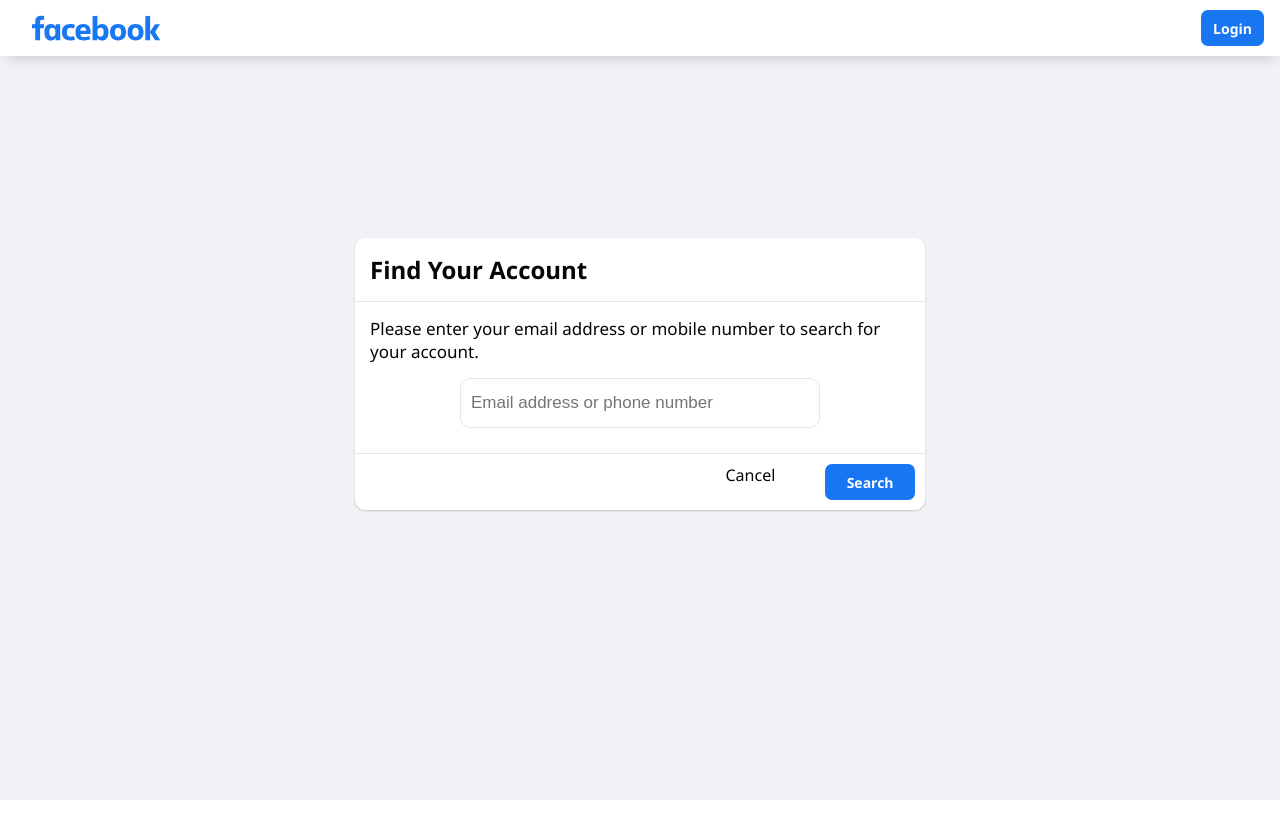
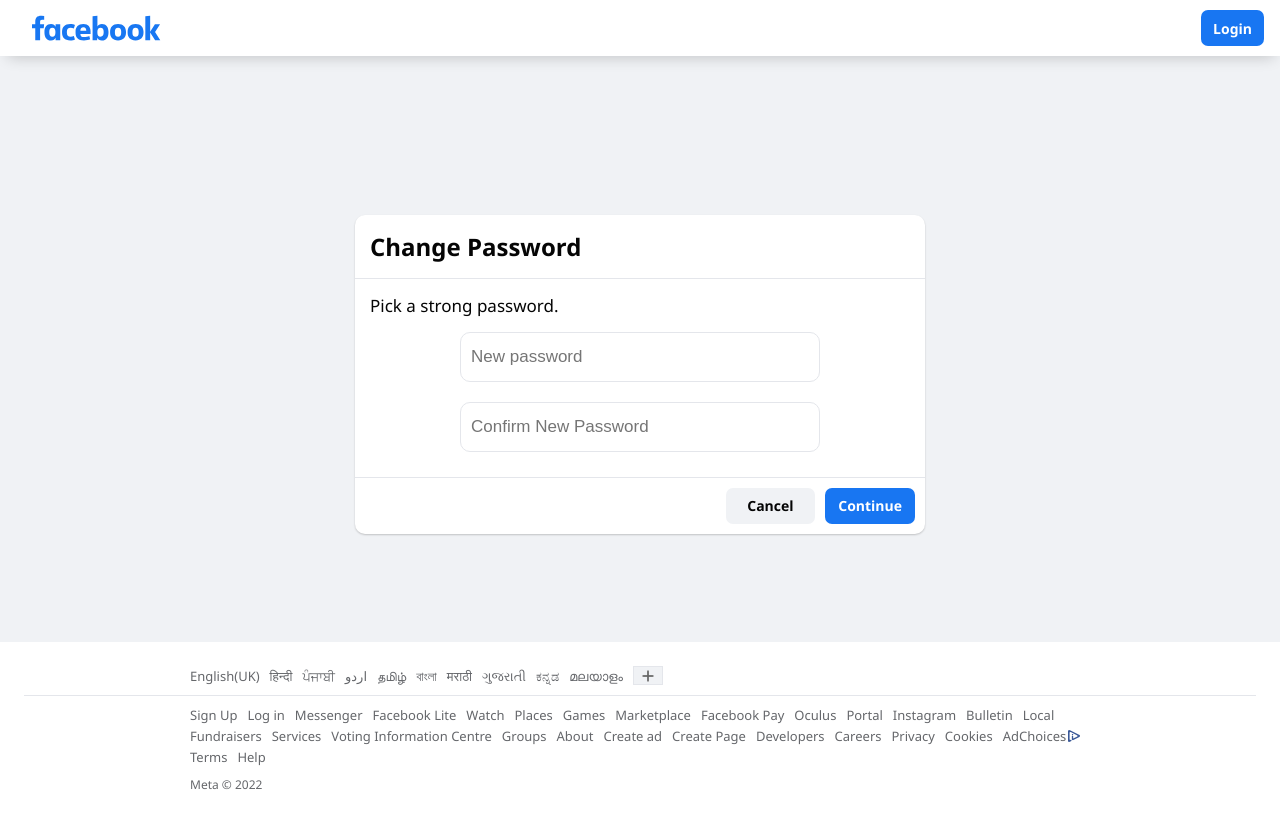
Before and after one commit to Ayush-Panwar/Facebook-Clone, a React (Create React App) app in the folder frontend/: page /reset in a window 1280 px wide. Built offline with nearby package versions, Linux system fonts and the light colour scheme.

Commit message:
rest password

```diff
--- a/frontend/src/components/inputs/logininputs/index.js
+++ b/frontend/src/components/inputs/logininputs/index.js
@@ -1,18 +1,25 @@
 import "./style.css";
 import { useField, ErrorMessage } from "formik";
 import { useMediaQuery } from "react-responsive";
-export default function LoginInput(props) {
+export default function LoginInput({ placeholder, bottom, ...props }) {
   const [field, meta] = useField(props);
   const desktopView = useMediaQuery({
-    query: "(min-width:850px)",
+    query: "(min-width: 850px)",
+  });
+  const view1050 = useMediaQuery({
+    query: "(max-width: 1050px)",
   });
 
   return (
     <div className="input_wrap">
-      {meta.touched && meta.error && !props.bottom && (
+      {meta.touched && meta.error && !bottom && (
         <div
           className={
-            desktopView ? "input_error input_error_desktop" : "input_error"
+            desktopView && view1050 && field.name === "password"
+              ? "input_error input_error_desktop err_res_password"
+              : desktopView
+              ? "input_error input_error_desktop"
+              : "input_error"
           }
           style={{ transform: "translateY(3px)" }}
         >
@@ -24,19 +31,22 @@
           )}
         </div>
       )}
-
       <input
         className={meta.touched && meta.error ? "input_error_border" : ""}
         type={field.type}
         name={field.name}
-        placeholder={field.placeholder}
+        placeholder={placeholder}
         {...field}
         {...props}
       />
-      {meta.touched && meta.error && props.bottom && (
+      {meta.touched && meta.error && bottom && (
         <div
           className={
-            desktopView ? "input_error input_error_desktop" : "input_error"
+            desktopView && view1050 && field.name === "conf_password"
+              ? "input_error conf_password_error"
+              : desktopView
+              ? "input_error input_error_desktop"
+              : "input_error"
           }
           style={{
             transform: "translateY(2px)",
@@ -52,10 +62,11 @@
           )}
         </div>
       )}
+
       {meta.touched && meta.error && (
         <i
           className="error_icon"
-          style={{ top: `${!props.bottom && !desktopView ? "63%" : "15px"}` }}
+          style={{ top: `${!bottom && !desktopView ? "63%" : "15px"}` }}
         ></i>
       )}
     </div>
--- a/frontend/src/index.css
+++ b/frontend/src/index.css
@@ -59,7 +59,6 @@
   font-family: inherit;
   font-weight: 600;
   font-size: 14px;
-  color: #fff;
   display: flex;
   align-items: center;
   padding: 8.5px 12px;
--- a/frontend/src/pages/login/style.css
+++ b/frontend/src/pages/login/style.css
@@ -153,6 +153,72 @@
 
 /*---------------Register------------*/
 
+/* ------------Media Queries---------- */
+@media (min-width: 539px) {
+  .login_2_wrap {
+    max-width: 520px;
+  }
+  .register {
+    width: 400px;
+  }
+  .reg_line {
+    flex-direction: row;
+  }
+  .reg_grid select,
+  .reg_grid label {
+    width: 110px;
+  }
+  .reg_grid .input_error {
+    width: 350px;
+  }
+}
+@media (min-width: 650px) {
+  .login_footer_wrap {
+    max-width: 520px;
+  }
+}
+@media (min-width: 850px) {
+  .login_wrap {
+    display: flex;
+    align-items: center;
+    max-width: 1000px;
+    margin: 0 auto;
+  }
+  .login_1 {
+    display: flex;
+    flex-direction: column;
+    width: 50%;
+    margin-bottom: 15vh;
+  }
+
+  .login_1 img {
+    width: 300px;
+    margin-left: -1.7rem;
+  }
+  .login_1 span {
+    font-size: 28px;
+  }
+  .login_2_wrap {
+    width: 400px;
+  }
+  .input_wrap {
+    width: 360px !important;
+  }
+  .login_footer_wrap {
+    max-width: 900px;
+  }
+}
+@media (max-height: 725px) and (max-width: 400px) {
+  .login_footer {
+    height: 22%;
+  }
+}
+@media (max-height: 850px) and (max-width: 850px) {
+  .login_footer {
+    height: 22%;
+  }
+}
+
 @media (max-height: 725px) and (max-width: 400px) {
   .login_wrap {
     height: 78%;
@@ -165,3 +231,5 @@
     margin-bottom: 80px;
   }
 }
+
+/* ------------Media Queries---------- */
--- /dev/null
+++ b/frontend/src/pages/reset/ChangePassword.js
@@ -0,0 +1,62 @@
+import { Form, Formik } from "formik";
+import { useState } from "react";
+import { Link } from "react-router-dom";
+import LoginInput from "../../components/inputs/logininputs";
+import * as Yup from "yup";
+export default function ChangePassword({
+  password,
+  setPassword,
+  conf_password,
+  setConf_password,
+  error,
+}) {
+  const validatePassword = Yup.object({
+    password: Yup.string()
+      .required(
+        "Enter a combination of at least six number ,letters and punctuation marks(such as ! and &)."
+      )
+      .min(6, "Password must be at least 6 characters long")
+      .max(36, "Password cant be more than 36 character"),
+    conf_password: Yup.string()
+      .required("Confirm your password")
+      .oneOf([Yup.ref("passowrd")], "Passwords must match."),
+  });
+  return (
+    <div className="reset_form" style={{ height: "320px" }}>
+      <div className="reset_form_header">Change Password</div>
+      <div className="reset_form_text">Pick a strong password.</div>
+      <Formik
+        enableReinitialize
+        initialValues={{ password, conf_password }}
+        validationSchema={validatePassword}
+      >
+        {(formik) => (
+          <Form>
+            <LoginInput
+              type="password"
+              name="password"
+              onChange={(e) => setPassword(e.target.value)}
+              placeholder="New password"
+            />
+            <LoginInput
+              type="password"
+              name="conf_password"
+              onChange={(e) => setConf_password(e.target.value)}
+              placeholder="Confirm New Password"
+              bottom="true"
+            />
+            {error && <div className="error_text">{error}</div>}
+            <div className="reset_form_btns">
+              <Link to="/login" className="gray_btn">
+                Cancel
+              </Link>
+              <button type="submit" className="blue_btn">
+                Continue
+              </button>
+            </div>
+          </Form>
+        )}
+      </Formik>
+    </div>
+  );
+}
--- /dev/null
+++ b/frontend/src/pages/reset/CodeVerification.js
@@ -0,0 +1,46 @@
+import { Form, Formik } from "formik";
+import { useState } from "react";
+import { Link } from "react-router-dom";
+import LoginInput from "../../components/inputs/logininputs";
+import * as Yup from "yup";
+export default function CodeVerification({ code, setCode, error }) {
+  const validateCode = Yup.object({
+    code: Yup.string()
+      .required("Code is required")
+      .min("5", "Code must be 5 charaters .")
+      .max("5", "Code must be 5 charaters ."),
+  });
+  return (
+    <div className="reset_form">
+      <div className="reset_form_header">Code Verification</div>
+      <div className="reset_form_text">
+        Please enter code that been sent to your email.
+      </div>
+      <Formik
+        enableReinitialize
+        initialValues={{ code }}
+        validationSchema={validateCode}
+      >
+        {(formik) => (
+          <Form>
+            <LoginInput
+              type="text"
+              name="code"
+              onChange={(e) => setCode(e.target.value)}
+              placeholder="Code"
+            />
+            {error && <div className="error_text">{error}</div>}
+            <div className="reset_form_btns">
+              <Link to="/login" className="gray_btn">
+                Cancel
+              </Link>
+              <button type="submit" className="blue_btn">
+                Continue
+              </button>
+            </div>
+          </Form>
+        )}
+      </Formik>
+    </div>
+  );
+}
--- /dev/null
+++ b/frontend/src/pages/reset/SearchAccount.js
@@ -0,0 +1,47 @@
+import { Form, Formik } from "formik";
+import { useState } from "react";
+import { Link } from "react-router-dom";
+import * as Yup from "yup";
+import LoginInput from "../../components/inputs/logininputs";
+export default function SearchAccount({ email, setEmail, error }) {
+  const validateEmail = Yup.object({
+    email: Yup.string()
+      .required("Email.required.")
+      .email("Must be a valid email address")
+      .max(50, "Email address can't have more than 50 character"),
+  });
+  return (
+    <div className="reset_form">
+      <div className="reset_form_header">Find Your Account</div>
+      <div className="reset_form_text">
+        Please enter your email address or mobile number to search for your
+        account.
+      </div>
+      <Formik
+        enableReinitialize
+        initialValues={{ email }}
+        validationSchema={validateEmail}
+      >
+        {(formik) => (
+          <Form>
+            <LoginInput
+              type="text"
+              name="email"
+              onChange={(e) => setEmail(e.target.value)}
+              placeholder="Email address or phone number"
+            />
+            {error && <div className="error_text">{error}</div>}
+            <div className="reset_form_btns">
+              <Link to="/login" className="gray_btn">
+                Cancel
+              </Link>
+              <button type="submit" className="blue_btn">
+                Search
+              </button>
+            </div>
+          </Form>
+        )}
+      </Formik>
+    </div>
+  );
+}
--- /dev/null
+++ b/frontend/src/pages/reset/SendEmail.js
@@ -0,0 +1,38 @@
+import { Form, Formik } from "formik";
+import { useState } from "react";
+import { Link } from "react-router-dom";
+import LoginInput from "../../components/inputs/logininputs";
+export default function SendEmail({ user }) {
+  return (
+    <div className="reset_form dynamic_height">
+      <div className="reset_form_header">Reset Your Password</div>
+      <div className="reset_grid">
+        <div className="reset_left">
+          <div className="reset_form_text">
+            How do you wat your code to reset your password?
+          </div>
+          <label htmlFor="email" className="hover1">
+            <input type="radio" name="" id="email " checked readOnly />
+            <div className="label_col">
+              <span>Send code via email</span>
+              <span>email@email.email</span>
+            </div>
+          </label>
+        </div>
+        <div className="reset_right">
+          <img src={user.picture} alt="" />
+          <span>email@email.email</span>
+          <span>Facebook user</span>
+        </div>
+      </div>
+      <div className="reset_form_btns">
+        <Link to="/login" className="gray_btn">
+          Not You ?
+        </Link>
+        <button type="submit" className="blue_btn">
+          Continue
+        </button>
+      </div>
+    </div>
+  );
+}
--- a/frontend/src/pages/reset/index.js
+++ b/frontend/src/pages/reset/index.js
@@ -5,10 +5,20 @@
 import { Form, Formik } from "formik";
 import { useState } from "react";
 import LoginInput from "../../components/inputs/logininputs";
+import SearchAccount from "./SearchAccount";
+import SendEmail from "./SendEmail";
+import CodeVerification from "./CodeVerification";
+import Footer from "../../components/login/Footer";
+import ChangePassword from "./ChangePassword";
+
 export default function Reset() {
   const { user } = useSelector((state) => ({ ...state }));
   const dispatch = useDispatch();
-  const { email, setEmail } = useState();
+  const [email, setEmail] = useState("");
+  const [code, setCode] = useState("");
+  const [password, setPassword] = useState("");
+  const [conf_password, setConf_password] = useState("");
+  const [visible, setVisible] = useState(3);
   const navigate = useNavigate();
   const { error, setError } = useState("");
   const logout = () => {
@@ -36,35 +46,29 @@
         )}
       </div>
       <div className="reset_wrap">
-        <div className="reset_form">
-          <div className="reset_form_header">Find Your Account</div>
-          <div className="reset_form_text">
-            Please enter your email address or mobile number to search for your
-            account.
-          </div>
-          <Formik enableReinitialize initialValue={{ email }}>
-            {(formik) => (
-              <Form>
-                <LoginInput
-                  type="text"
-                  name="email"
-                  onChange={(e) => setEmail(e.target.value)}
-                  placeholder="Email address or phone number"
-                />
-                {error && <div className="error_text">{error}</div>}
-                <div className="reset_form_btns">
-                  <Link to="/login" className="grey_btn">
-                    Cancel
-                  </Link>
-                  <button type="submit" className="blue_btn">
-                    Search
-                  </button>
-                </div>
-              </Form>
-            )}
-          </Formik>
-        </div>
+        {visible === 0 && (
+          <SearchAccount email={email} setEmail={setEmail} error={error} />
+        )}
+        {visible === 1 && <SendEmail user={user} />}
+        {visible === 2 && (
+          <CodeVerification
+            user={user}
+            code={code}
+            setCode={setCode}
+            error={error}
+          />
+        )}
+        {visible === 3 && (
+          <ChangePassword
+            password={password}
+            conf_password={conf_password}
+            setPassword={setPassword}
+            setConf_password={setConf_password}
+            error={error}
+          />
+        )}
       </div>
+      <Footer />
     </div>
   );
 }
```
Also changed, not shown: frontend/src/components/inputs/logininputs/style.css (+0 -67 lines).
